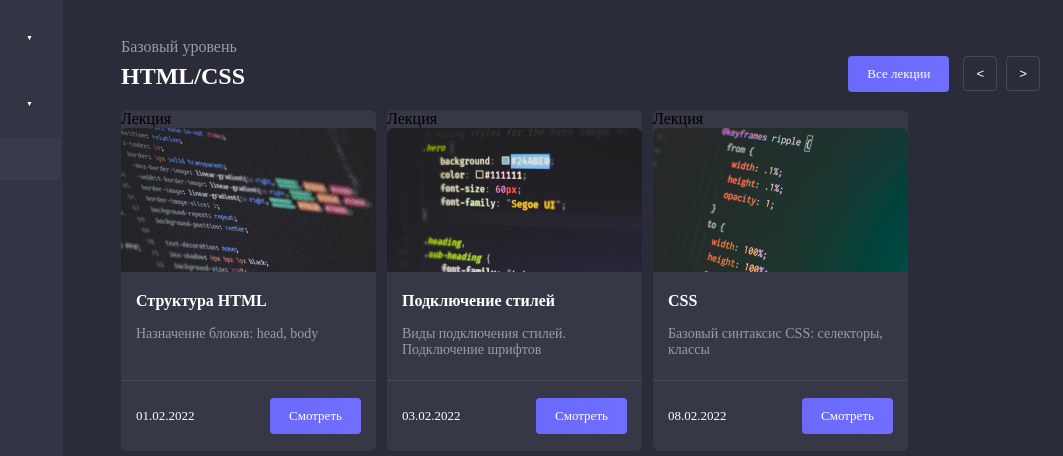
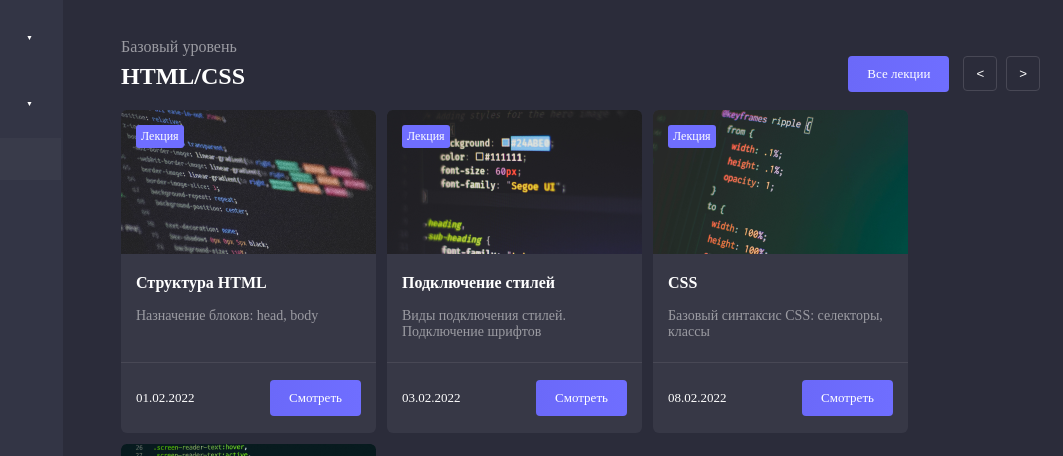
Before and after one commit to sofita19/Beeinterns-2022, a plain HTML site: page index.html in a window 1280 px wide. Shown: the part 82-538 px from the top of the page, 217-1280 px from the left. Drawn offline with Linux system fonts and the light colour scheme.

Commit message:
Update style.css

```diff
--- a/style.css
+++ b/style.css
@@ -23,7 +23,7 @@ body{
     height: 100vh;
     top: 0;
     left: 0;
-    z-index: 2;
+    z-index: 3;
     background-color: #333545;
 }
 
@@ -165,7 +165,7 @@ body{
 	justify-content: space-between;
 	align-items: center;
 	position: fixed;
-	z-index: 2;
+	z-index: 3;
     left: 280px;
     top: 0;
 }
@@ -283,12 +283,26 @@ h3{
 	align-items: center;
 	gap: 11px;
     flex-wrap: wrap;
+    position: relative;
+}
+
+.lesson-type{
+    position: absolute;
+    top: 15px;
+    left: 15px;
+    z-index: 2;
+    color: white;
+    background-color: #6F6EFF;
+    padding: 4px 5px;
+    border-radius: 3px;
+    font-size: 12px;
 }
 
 .card{
     width: 255px;
     background-color: #373846;
     border-radius: 6px;
+    position: relative;
 }
 
 .card img{
```
